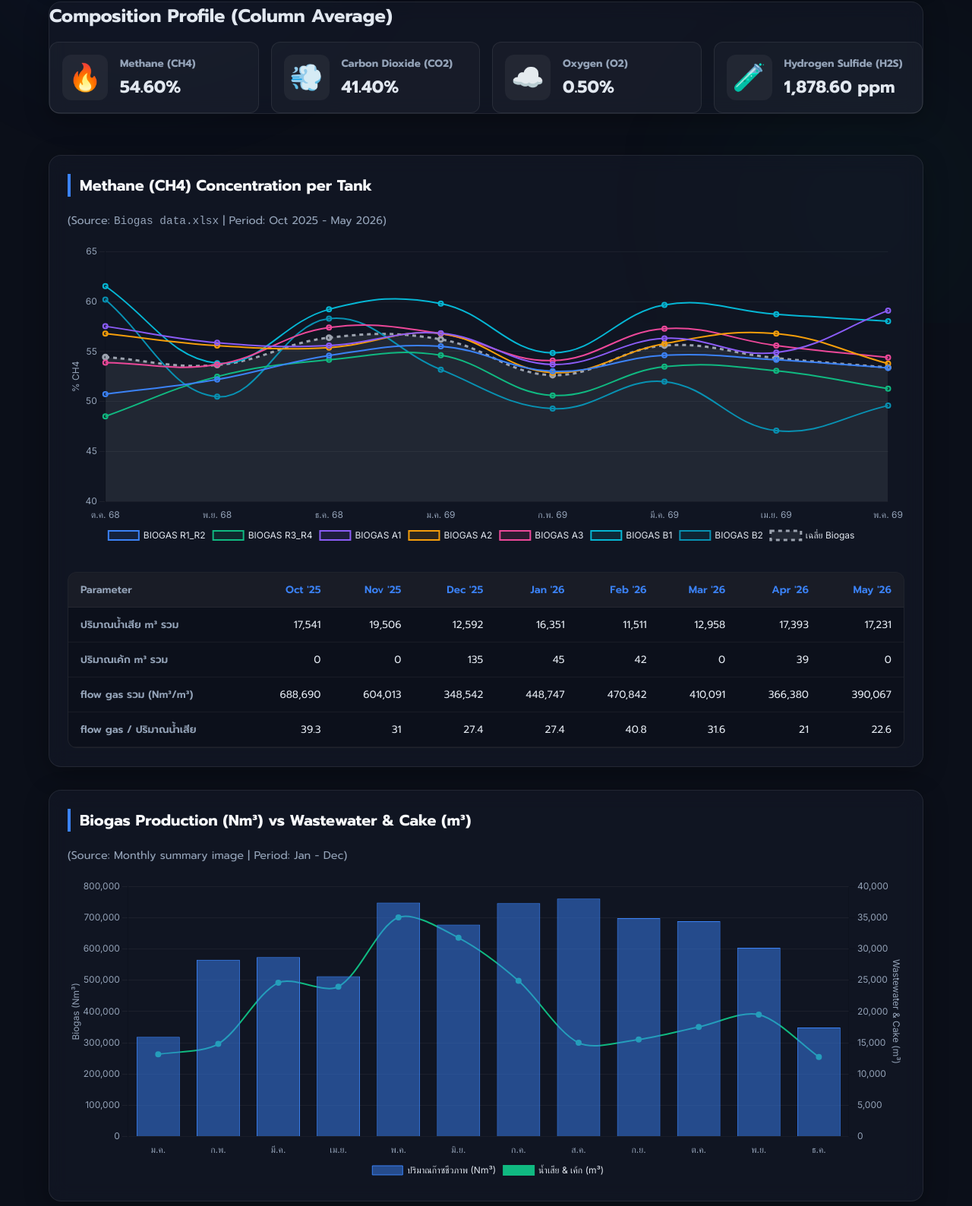
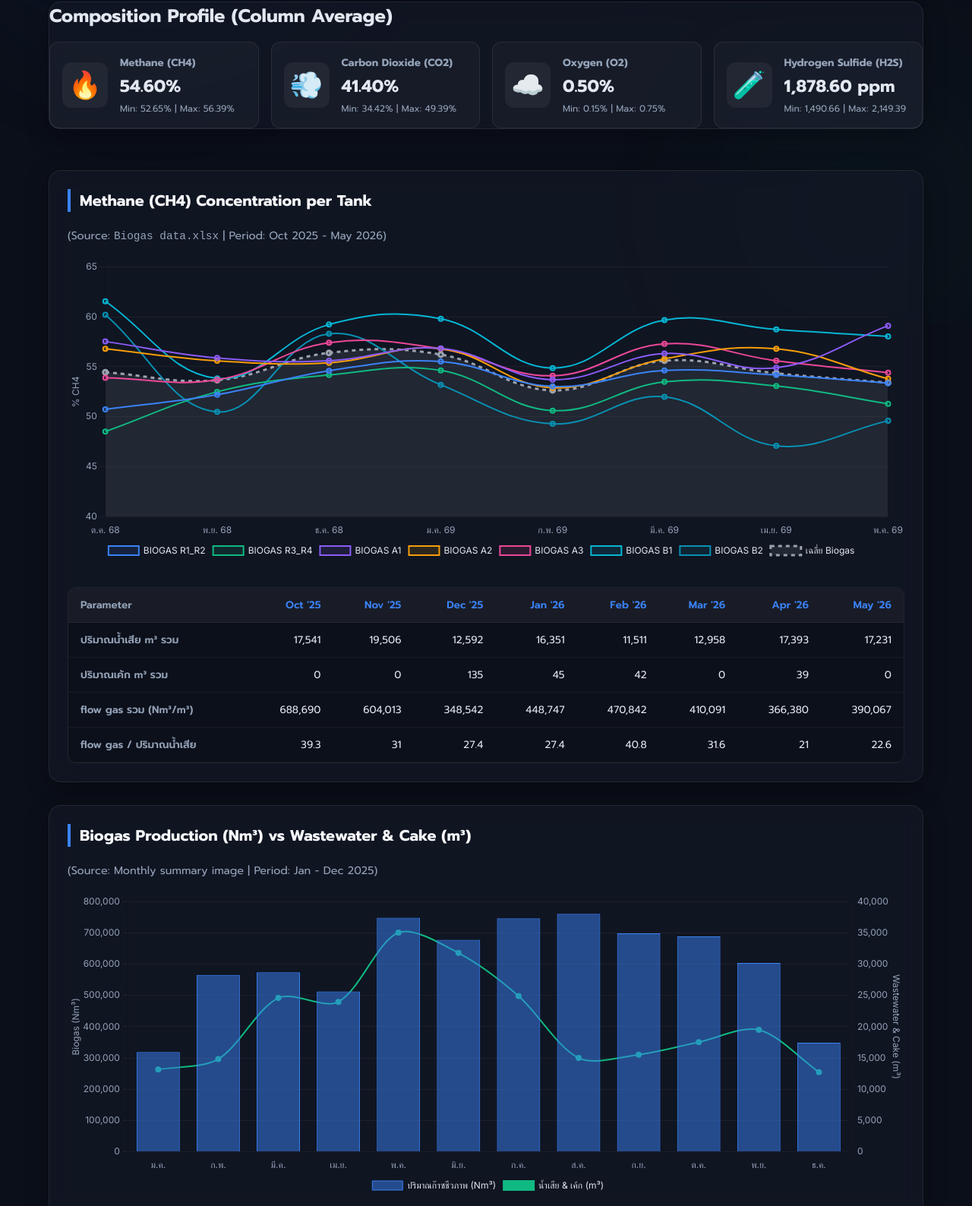
Before and after one commit to ohm2445544/Bio-Gas-25-6-2569-, a website: page index(English_Version).html in a window 1280 px wide. Shown: the part 375-1963 px from the top of the page at 76% size. Drawn offline with nearby package versions, Linux system fonts and the light colour scheme.

Commit message:
Update year and descriptions in index(English_Version).html
Updated the year in the charts section and adjusted descriptions for clarity.

```diff
--- a/index(English_Version).html
+++ b/index(English_Version).html
@@ -54,6 +54,8 @@
                     <div class="comp-details">
                         <h4>Methane (CH4)</h4>
                         <div class="comp-value">54.60%</div>
+                        <div style="font-size: 0.75rem; color: var(--text-secondary); margin-top: 4px;">Min: 52.65% |
+                            Max: 56.39%</div>
                     </div>
                 </div>
                 <div class="comp-card co2-card">
@@ -61,6 +63,8 @@
                     <div class="comp-details">
                         <h4>Carbon Dioxide (CO2)</h4>
                         <div class="comp-value">41.40%</div>
+                        <div style="font-size: 0.75rem; color: var(--text-secondary); margin-top: 4px;">Min: 34.42% |
+                            Max: 49.39%</div>
                     </div>
                 </div>
                 <div class="comp-card o2-card">
@@ -68,6 +72,8 @@
                     <div class="comp-details">
                         <h4>Oxygen (O2)</h4>
                         <div class="comp-value">0.50%</div>
+                        <div style="font-size: 0.75rem; color: var(--text-secondary); margin-top: 4px;">Min: 0.15% |
+                            Max: 0.75%</div>
                     </div>
                 </div>
                 <div class="comp-card h2s-card">
@@ -75,10 +81,13 @@
                     <div class="comp-details">
                         <h4>Hydrogen Sulfide (H2S)</h4>
                         <div class="comp-value">1,878.60 ppm</div>
+                        <div style="font-size: 0.75rem; color: var(--text-secondary); margin-top: 4px;">Min: 1,490.66 |
+                            Max: 2,149.39</div>
                     </div>
                 </div>
             </div>
         </section>
+
 
         <!-- Charts Section -->
         <section class="charts-section">
@@ -116,7 +125,7 @@
             <div class="chart-container glass-panel">
                 <h2>Biogas Production (Nm³) vs Wastewater & Cake (m³)</h2>
                 <p style="color: var(--text-secondary); margin-bottom: 20px; font-size: 0.9rem;">
-                    (Source: Monthly summary image | Period: Jan - Dec)</p>
+                    (Source: Monthly summary image | Period: Jan - Dec 2025)</p>
                 <div class="canvas-wrapper">
                     <canvas id="productionChart"></canvas>
                 </div>
@@ -221,10 +230,10 @@
                     <h3>3. Upgrading Technologies</h3>
                     <p>Separate CO2 to increase CH4 concentration</p>
                     <ul>
-                        <li><strong>Water Scrubbing:</strong> Uses high-pressure water to dissolve CO2 (popular due to simplicity)</li>
+                        <li><strong>Water Scrubbing:</strong> Uses high-pressure water to dissolve CO2</li>
                         <li><strong>Pressure Swing Adsorption (PSA):</strong> Uses adsorbent materials to capture CO2 under pressure</li>
-                        <li><strong>Membrane Separation:</strong> Uses semi-permeable membranes to separate gas molecules (compact footprint)</li>
-                        <li><strong>Amine Wash:</strong> Uses chemical solvents to absorb CO2 (highest purity efficiency)</li>
+                        <li><strong>Membrane Separation:</strong> Uses semi-permeable membranes to separate gas molecules</li>
+                        <li><strong>Amine Wash:</strong> Uses chemical solvents to absorb CO2</li>
                     </ul>
                 </div>
             </div>
```
